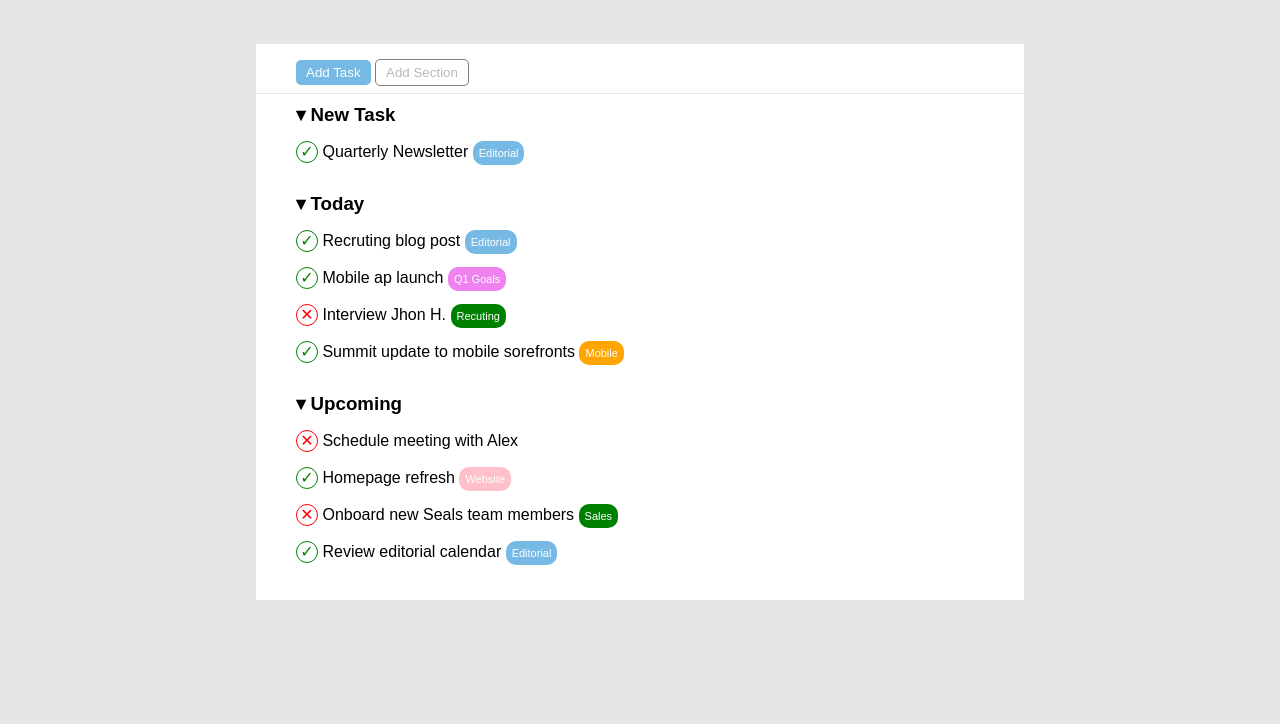
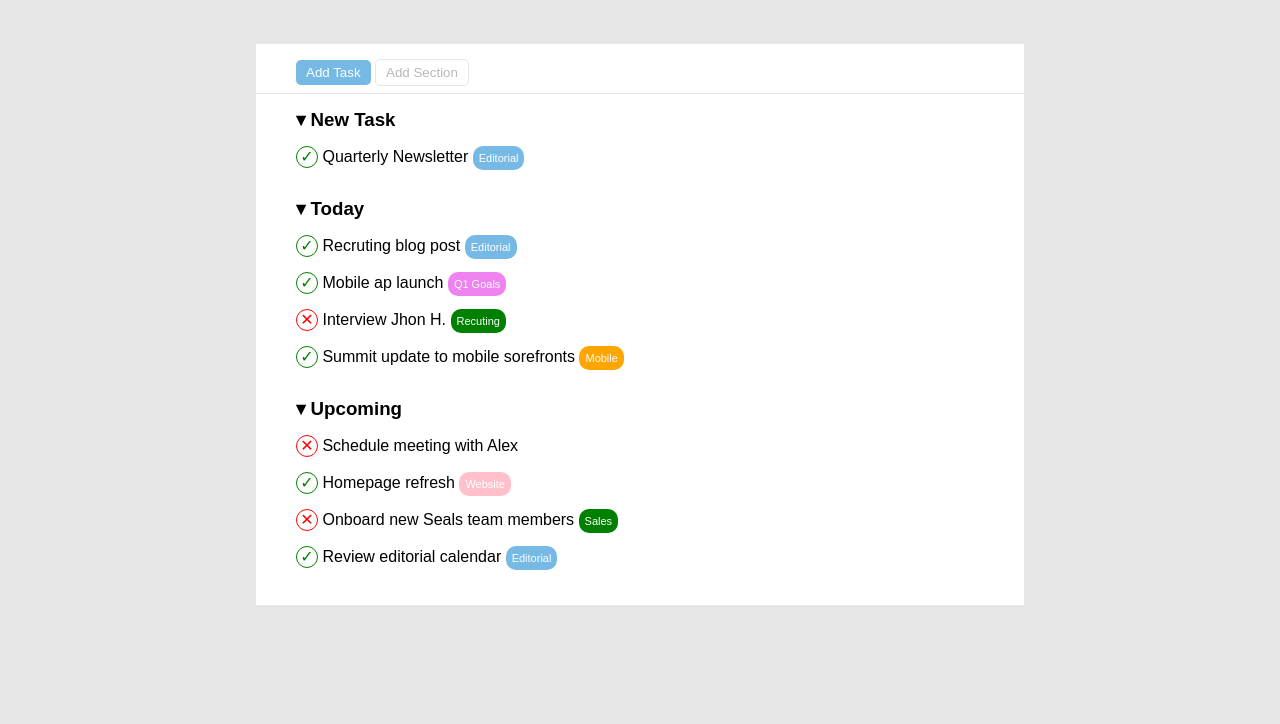
Before and after one commit to alelui/html-css-toboolist, a plain HTML site: page index.html in a window 1280 px wide. Shown: the part 76-800 px from the top of the page. Drawn offline with Linux system fonts and the light colour scheme.

Commit message:
Ultimissime rifiniture

```diff
--- a/css/style.css
+++ b/css/style.css
@@ -1,3 +1,4 @@
+
 /* *** commons *** */
 *{
     margin: 0;
@@ -26,7 +27,6 @@ li{
 
 
 
-
 /* *** header ***  */
 
 header{
@@ -52,14 +52,17 @@ header{
 
 /* *** main-top *** */
 
-.main-top{
-    border-bottom: 1px solid rgb(230, 230, 230);
+.main-top, .main-bottom{
     padding-left: 40px;
     padding-top: 15px;
     padding-bottom: 7px;
 }
 
-.main-top button{
+.main-top{
+    border-bottom: 1px solid rgb(230, 230, 230);
+}
+
+button{
     padding: 5px 10px;
     border-radius: 5px;
 }
@@ -73,18 +76,12 @@ header{
 .white{
     background-color: white;
     color: rgb(184, 184, 184);
-    border: 1px solid grey;
+    border: 1px solid rgb(230, 230, 230);
 }
 
 
 /* *** main-bottom *** */
 
-
-.main-bottom{
-    padding-left: 40px;
-    padding-top: 10px;
-    padding-bottom: 7px;
-}
 
 
 .description::before{
--- a/index.html
+++ b/index.html
@@ -21,8 +21,8 @@
 
             <div class="main-top">
 
-                <button class="btn blue">Add Task</button>
-                <button class="btn white">Add Section</button>
+                <button class="blue">Add Task</button>
+                <button class="white">Add Section</button>
 
             </div>
 
```
